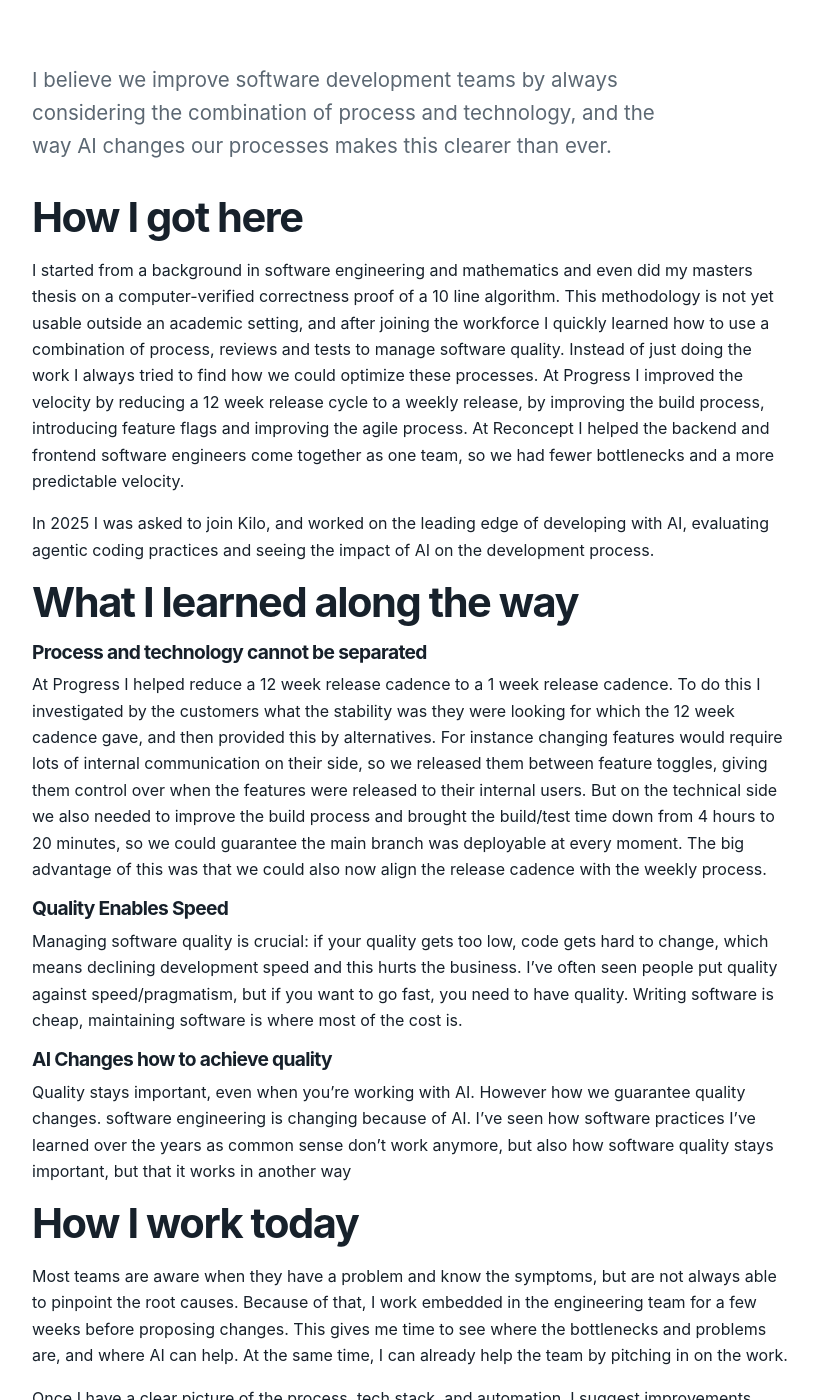
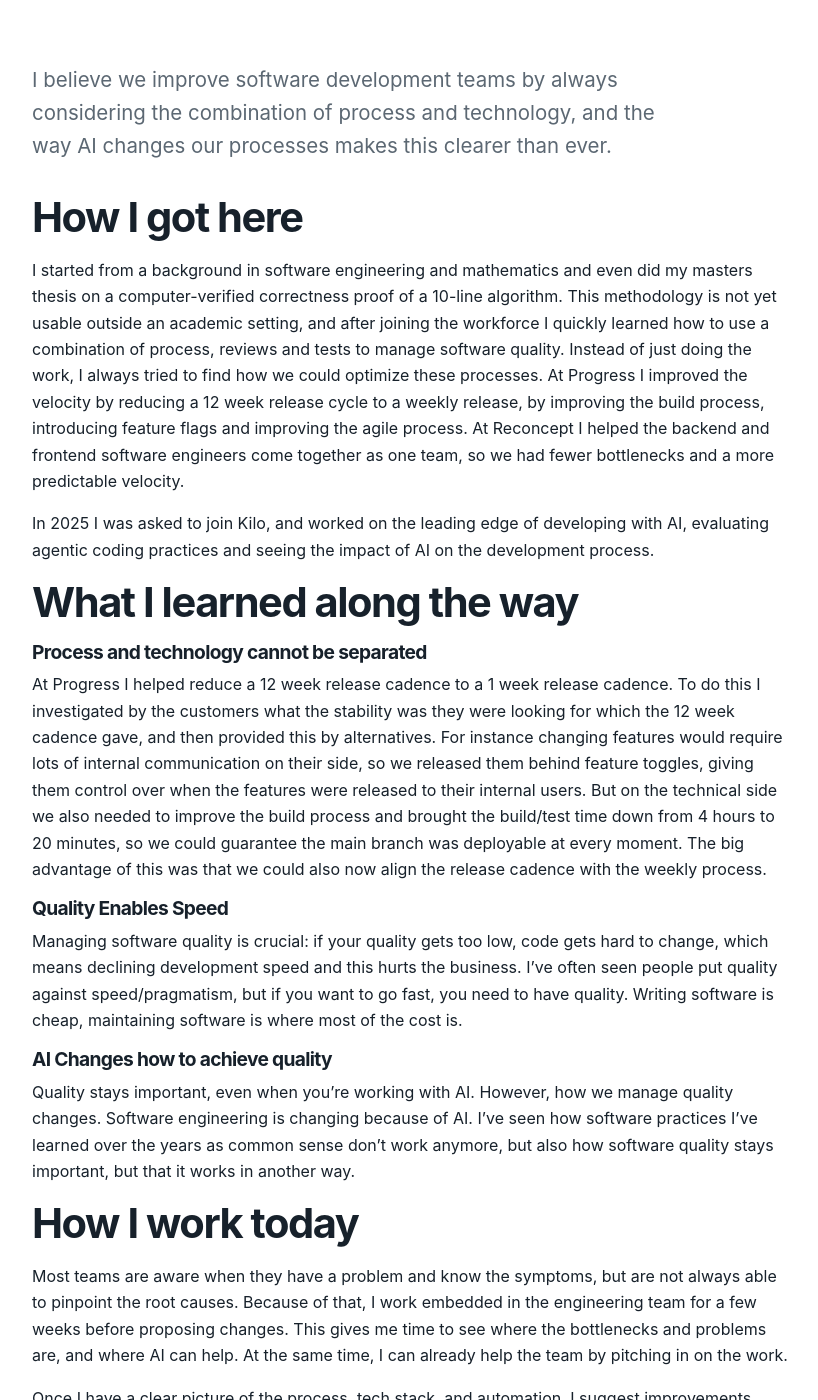
Before and after one commit to markijbema/ijbema_com, a Jekyll site: the page built from about.md, in a window 1280 px wide and 1400 px high, scrolled down 497 px. Shown: the whole window, without its empty margins (228-1046 px from the left). Built offline with Jekyll 4.4.1, drawn with Linux system fonts in a browser that asks for light colours.

Commit message:
small fixes

```diff
--- a/about.md
+++ b/about.md
@@ -18,10 +18,10 @@ cta_url: "/contact/"
 ## How I got here
 
 I started from a background in software engineering and mathematics and even did my masters thesis on a
-computer-verified correctness proof of a 10 line algorithm. This methodology is not yet usable outside an academic
+computer-verified correctness proof of a 10-line algorithm. This methodology is not yet usable outside an academic
 setting, and after joining the workforce I quickly learned how to use a combination of process, reviews and tests to
-manage software quality. Instead of just doing the work I always tried to find how we could optimize these processes. At
-Progress I improved the velocity by reducing a 12 week release cycle to a weekly release, by improving the build
+manage software quality. Instead of just doing the work, I always tried to find how we could optimize these processes.
+At Progress I improved the velocity by reducing a 12 week release cycle to a weekly release, by improving the build
 process, introducing feature flags and improving the agile process. At Reconcept I helped the backend and frontend
 software engineers come together as one team, so we had fewer bottlenecks and a more predictable velocity.
 
@@ -35,7 +35,7 @@ practices and seeing the impact of AI on the development process.
 At Progress I helped reduce a 12 week release cadence to a 1 week release cadence. To do this I investigated by the
 customers what the stability was they were looking for which the 12 week cadence gave, and then provided this by
 alternatives. For instance changing features would require lots of internal communication on their side, so we released
-them between feature toggles, giving them control over when the features were released to their internal users. But on
+them behind feature toggles, giving them control over when the features were released to their internal users. But on
 the technical side we also needed to improve the build process and brought the build/test time down from 4 hours to 20
 minutes, so we could guarantee the main branch was deployable at every moment. The big advantage of this was that we
 could also now align the release cadence with the weekly process.
@@ -48,9 +48,9 @@ want to go fast, you need to have quality. Writing software is cheap, maintainin
 
 ### AI Changes how to achieve quality
 
-Quality stays important, even when you're working with AI. However how we guarantee quality changes. software
-engineering is changing because of AI. I've seen how software practices I've learned over the years as common sense
-don't work anymore, but also how software quality stays important, but that it works in another way
+Quality stays important, even when you're working with AI. However, how we manage quality changes. Software engineering
+is changing because of AI. I've seen how software practices I've learned over the years as common sense don't work
+anymore, but also how software quality stays important, but that it works in another way.
 
 ## How I work today
 
```
